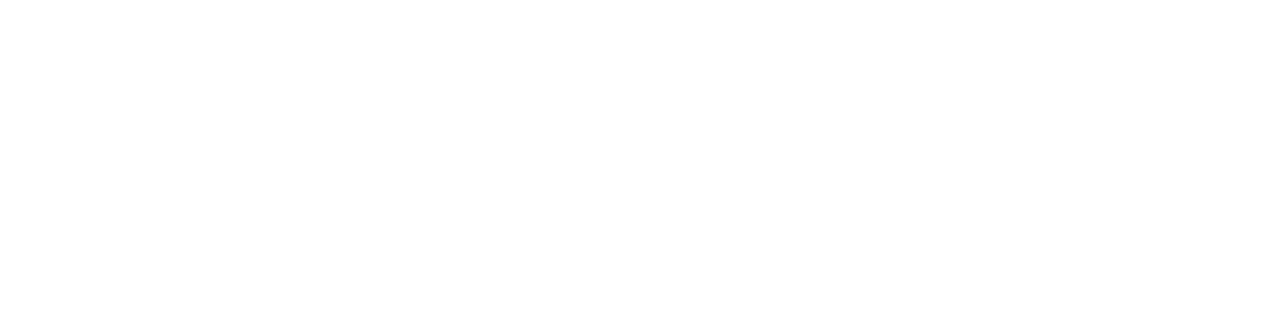
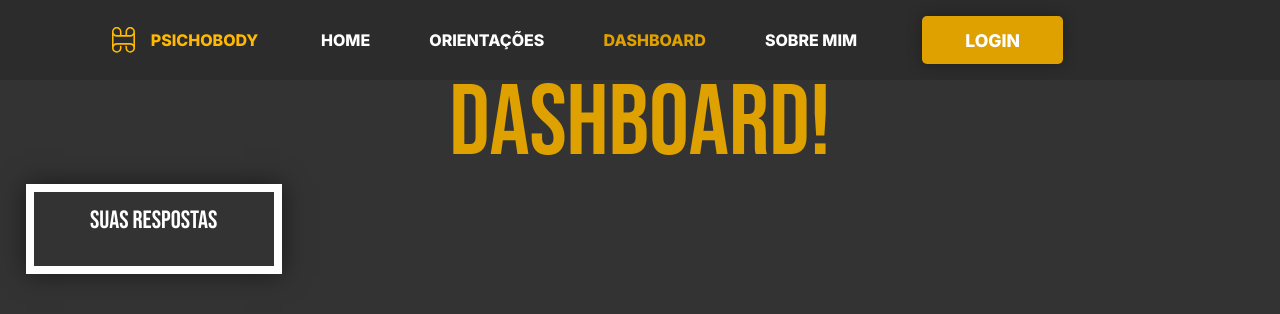
Before and after one commit to pedro-ueda/projeto-pessoal, a website: page public/dashboard.html in a window 1280 px wide. Drawn offline with Linux system fonts and the light colour scheme.

Commit message:
começando a dashboard

```diff
--- /dev/null
+++ b/public/css/dashboard.css
@@ -0,0 +1,153 @@
+/* CONFIG. GERAIS */
+.inter-titulo {
+    font-family: "Inter", sans-serif;
+    font-optical-sizing: auto;
+    font-weight: 800;
+    font-style: normal;
+    font-variation-settings:
+        "slnt" 0;
+}
+
+.bebas-neue-regular {
+    font-family: "Bebas Neue", sans-serif;
+    font-weight: 400;
+    font-style: normal;
+}
+
+.inter-500 {
+    font-family: "Inter", sans-serif;
+    font-optical-sizing: auto;
+    font-weight: 500;
+    font-style: normal;
+    font-variation-settings:
+        "slnt" 0;
+}
+
+
+* {
+    padding: 0;
+    margin: 0;
+    box-sizing: border-box;
+}
+
+body {
+    background-color: #333333;
+    overflow-x: hidden;
+}
+
+.flex {
+    display: flex;
+}
+
+.amarelo {
+    color: #DFA100;
+}
+
+.sombra {
+    box-shadow: 0 0 25px rgba(0, 0, 0, 0.5);
+}
+
+/* NAVBAR  */
+.nav-bar {
+    width: 100%;
+    height: 10vh;
+    gap: 5%;
+    padding-left: 6rem;
+    background-color: #2c2c2c;
+    position: fixed;
+    top: 0;
+    transition: .3s;
+}
+
+.nav-bar a {
+    text-decoration: none;
+    color: #FFF;
+}
+
+.nav-link {
+    display: flex;
+    width: fit-content;
+    height: 100%;
+    align-items: center;
+    justify-content: center;
+    color: #FFF;
+    cursor: pointer;
+}
+
+.box-logo {
+    width: 14%;
+}
+
+.box-logo a {
+    width: 100%;
+    height: 100%;
+    display: flex;
+    text-decoration: none;
+    padding: 1rem;
+    align-items: center;
+}
+
+.box-logo a img {
+    width: 17%;
+    margin-right: 1rem;
+}
+
+.box-logo a p {
+    color: #FFB904;
+}
+
+.box-btn-login {
+    width: 18%;
+    height: 100%;
+    align-items: center;
+    justify-content: center;
+    padding: 3px;
+}
+
+.box-btn-login a {
+    width: 100%;
+    height: 100%;
+    display: flex;
+    align-items: center;
+    text-decoration: none;
+    padding: 3px;
+}
+
+.btn-login {
+    width: 70%;
+    height: 70%;
+    border: none;
+    background-color: #DFA100;
+    color: #FFFFFF;
+    font-size: 1.1rem;
+    border-radius: 5px;
+    box-shadow: 0px 0px 15px rgba(0, 0, 0, .3);
+    cursor: pointer;
+}
+
+.dashboard {
+    font-size: 100px;
+    color: #DFA100;
+    text-align: center;
+    margin-top: 5%;
+}
+
+.box-respostasDoUsuario {
+    width: 20vw;
+    height: fit-content;
+    border: solid 8px #FFF;
+    margin-left: 2%;
+    flex-direction: column;
+    padding: 1%;
+}
+
+.box-respostasDoUsuario h4 {
+    color: #FFF;
+    text-align: center;
+    font-size: 25px;
+    margin-bottom: 8%;
+}
+
+#respostasDosUsuario {
+    color: #FFF;
+}
--- a/public/dashboard.html
+++ b/public/dashboard.html
@@ -4,6 +4,7 @@
     <meta charset="UTF-8">
     <meta name="viewport" content="width=device-width, initial-scale=1.0">
     <title>Dashboard</title>
+    <link rel="stylesheet" href="./css/dashboard.css">
     <link rel="preconnect" href="https://fonts.googleapis.com">
     <link rel="preconnect" href="https://fonts.gstatic.com" crossorigin>
     <link href="https://fonts.googleapis.com/css2?family=Inter:wght@100..900&display=swap" rel="stylesheet">
@@ -14,6 +15,47 @@
     <link rel="icon" href="./assets/logologo.svg">
 </head>
 <body>
+    <!-- NAVBAR  -->
+    <div class="nav-bar flex">
+        <div class="box-logo nav-link">
+            <a href="index.html">
+                <img src="assets/logologo.svg">
+                <p class="inter-titulo">PSICHOBODY</p>
+            </a>
+        </div>
 
+        <div class="nav-link">
+            <p class="inter-titulo">HOME</p>
+        </div>
+
+        <div class="nav-link">
+            <a href="orientacoes.html"><p class="inter-titulo">ORIENTAÇÕES</p></a>
+        </div>
+
+        <div class="nav-link">
+           <a href="dashboard.html"><p class="inter-titulo amarelo">DASHBOARD</p></a>
+        </div>
+
+        <div class="nav-link">
+           <a href="sobreMim.html"><p class="inter-titulo">SOBRE MIM </p></a>
+        </div>
+
+        <div class="box-btn-login flex">
+            <a href="login.html"><button class="btn-login inter-titulo">LOGIN</button></a>
+        </div>
+    </div>
+
+    <!-- CONTEUDO -->
+
+    <h1 class="dashboard bebas-neue-regular">DASHBOARD!</h1>
+
+    <div class="box-respostasDoUsuario sombra flex">
+        <h4 class="bebas-neue-regular">SUAS RESPOSTAS</h4>
+
+        <p class="inter-500 flex" id="p_respostasDosUsuario">
+        </p>
+    </div>
 </body>
 </html>
+
+<script type="module" src="./js/dashboard.js"></script>
--- /dev/null
+++ b/public/js/dashboard.js
@@ -0,0 +1,11 @@
+// import respostasUsuarios from "./quiz.js";
+
+function mostrarRespostasDoUsuario() {
+    for (let index = 0; index < respostasUsuarios.length; index++) {
+        p_respostasDosUsuario.innerHTML += `${respostasUsuarios[index]}<br>`;
+
+    }
+}
+
+
+mostrarRespostasDoUsuario();
--- /dev/null
+++ b/public/js/quiz.js
@@ -0,0 +1,195 @@
+var respostasUsuarios = [];
+var praticaMusculacao;
+
+function mostrarQuiz() {
+
+    div_msg.innerHTML = "";
+
+    div_msg.innerHTML = `<div class="box-titulo flex">
+    <h1 class="inter-titulo titulo-quiz">1. Pergunta</h1>
+    </div>
+
+    <p class="inter-p">Como você se identifica?</p>
+
+    <select id="sl_genero" class="sombra">
+    <option value="#">Selecione seu gênero</option>
+    <option value="Homem">Homem</option>
+    <option value="Mulher">Mulher</option>
+    </select>
+
+    <button class="enviar sombra inter-titulo" onclick="pergunta2()">Enviar</button>
+    </div>`;
+
+
+}
+
+function pergunta2() {
+
+    if (sl_genero.value == "#") {
+        div_msg.innerHTML += `<br> <span class="inter-p">Esta não é uma opção válida!</span>`;
+    } else {
+        respostasUsuarios.push(sl_genero.value);
+
+        div_msg.innerHTML = `<div class="box-titulo flex">
+        <h1 class="inter-titulo titulo-quiz">2. Pergunta</h1>
+        </div>
+
+        <p class="inter-p">Você pratica musculação?</p>
+
+        <select id="sl_praticaMusculacao" class="sombra">
+        <option value="#">Selecione uma opção</option>
+        <option value="Sim">Sim</option>
+        <option value="Nao">Não</option>
+        </select>
+
+        <button class="enviar sombra inter-titulo" onclick="pergunta3()">Enviar</button>
+        </div>`;
+    }
+}
+
+function pergunta3() {
+    praticaMusculacao = sl_praticaMusculacao.value;
+
+    if (praticaMusculacao == "#") {
+        div_msg.innerHTML += `<br> <span class="inter-p">Esta não é uma opção válida!</span>`;
+    } else if(praticaMusculacao == "Sim"){
+        respostasUsuarios.push(praticaMusculacao);
+
+        div_msg.innerHTML = `<div class="box-titulo flex">
+        <h1 class="inter-titulo titulo-quiz">3. Pergunta</h1>
+        </div>
+
+        <p class="inter-p">Há quanto tempo você treina?</p>
+
+        <select id="sl_tempoDePratica" class="sombra">
+        <option value="#">Selecione uma opção</option>
+        <option>Menos de 1 ano</option>
+        <option>Entre 1 ano e 3 anos</option>
+        <option>4 anos ou mais</option>
+        </select>
+
+        <button class="enviar sombra inter-titulo" onclick="pergunta4()">Enviar</button>
+        </div>`;
+
+    }else mandarParaDash();
+
+
+}
+
+function pergunta4() {
+
+    if (sl_tempoDePratica.value == "#") {
+        div_msg.innerHTML += `<br> <span class="inter-p">Esta não é uma opção válida!</span>`;
+    } else {
+        respostasUsuarios.push(sl_tempoDePratica.value);
+
+        div_msg.innerHTML = `
+        <div class="box-titulo flex">
+        <h1 class="inter-titulo titulo-quiz">4. Pergunta</h1>
+        </div>
+
+        <p class="inter-p">Por que você começou a treinar?</p>
+
+        <select id="sl_motivo" class="sombra">
+        <option value="#">Selecione uma opção</option>
+        <option>Saúde</option>
+        <option>Estética</option>
+        <option>Outros</option>
+        </select>
+
+        <button class="enviar sombra inter-titulo" onclick="pergunta5()">Enviar</button>
+        </div>`;
+
+    }
+}
+
+function pergunta5() {
+
+    if (sl_motivo.value == "#") {
+        div_msg.innerHTML += `<br> <span class="inter-p">Esta não é uma opção válida!</span>`;
+    } else {
+        respostasUsuarios.push(sl_motivo.value);
+
+        div_msg.innerHTML = `
+        <div class="box-titulo flex">
+        <h1 class="inter-titulo titulo-quiz">5. Pergunta</h1>
+        </div>
+
+            <p class="inter-p">Qual membro você prefere treinar?</p>
+
+            <select id="sl_membro" class="sombra">
+            <option value="#">Selecione uma opção</option>
+            <option>Inferiores</option>
+            <option>Superiores</option>
+            </select>
+
+            <button class="enviar sombra inter-titulo" onclick="pergunta6()">Enviar</button>
+            </div>`;
+
+        }
+
+    }
+
+    var autoEstimaAntes;
+
+    function pergunta6() {
+
+        if (sl_membro.value == "#") {
+            div_msg.innerHTML += `<br> <span class="inter-p">Esta não é uma opção válida!</span>`;
+        } else {
+            respostasUsuarios.push(sl_membro.value);
+
+            div_msg.innerHTML = `
+            <div class="box-titulo flex">
+            <h1 class="inter-titulo titulo-quiz">6. Pergunta</h1>
+            </div>
+
+            <p class="inter-p">Qual nota você daria para sua saúde mental (autoestima, disposição, etc) <b>antes</b> de começar a treinar? (de 0 a 10)</p>
+
+            <input id="input_autoEstimaAntes" class="input-questionario sombra" type="number" placeholder="Insira aqui sua nota">
+
+            <button class="enviar sombra inter-titulo" onclick="pergunta7()">Enviar</button>`;
+
+        }
+    }
+
+    function pergunta7() {
+
+        if(input_autoEstimaAntes.value == "") {
+            div_msg.innerHTML += `<br> <span class="inter-p">É necessário inserir algum valor para prosseguir!</span>`;
+        }else {
+            autoEstimaAntes = input_autoEstimaAntes.value;
+
+            respostasUsuarios.push(autoEstimaAntes);
+
+            div_msg.innerHTML = `
+            <div class="box-titulo flex">
+            <h1 class="inter-titulo titulo-quiz">7. Pergunta</h1>
+            </div>
+
+            <p class="inter-p">Qual nota você daria para sua saúde mental (autoestima, disposição, etc) <b>depois</b> de começar a treinar? (de 0 a 10)</p>
+
+            <input id="input_autoEstimaDepois" class="input-questionario sombra" type="number" placeholder="Insira aqui sua nota">
+
+                <button class="enviar sombra inter-titulo" onclick="mostrarDashboard()">Enviar</button>`;
+            }
+        }
+        var autoEstimaDepois;
+        function mostrarDashboard() {
+            if(input_autoEstimaDepois.value == "") {
+                div_msg.innerHTML += `<br> <span class="inter-p">É necessário inserir algum valor para prosseguir!</span>`;
+            }else {
+                autoEstimaDepois = input_autoEstimaDepois.value;
+
+                respostasUsuarios.push(autoEstimaDepois);
+
+                mandarParaDash()
+
+            }
+        }
+
+        // export default respostasUsuarios;
+
+        function mandarParaDash() {
+            window.location.href = 'dashboard.html';
+        }
```
Also changed, not shown: public/cadastro.html (+5 -1 lines), public/js/quizEDashboard.js (deleted, +0 -184 lines), public/quiz.html (+1 -1 lines).
